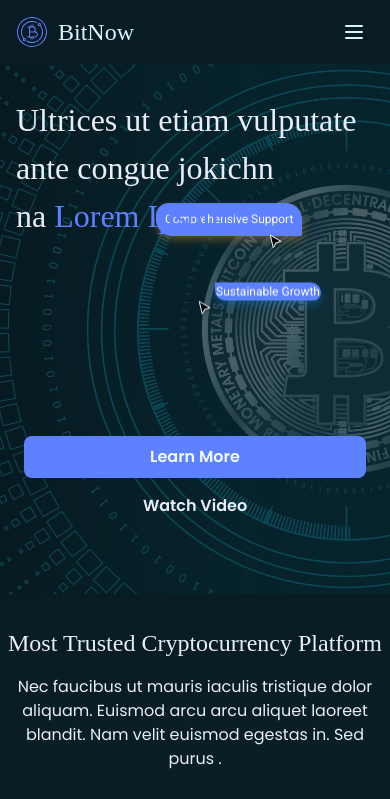
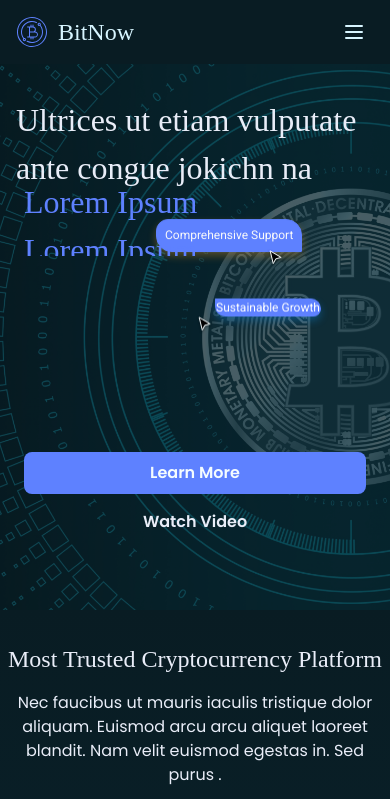
Before and after one commit to nithinelambachi/bitnow, a Next.js app: page / in a window 390 px wide. Shown: the top 799 px of the page. Built offline with nearby package versions, Linux system fonts and the light colour scheme.

Commit message:
moving title

```diff
--- a/src/app/HeroSection.jsx
+++ b/src/app/HeroSection.jsx
@@ -11,8 +11,6 @@ export default function HeroSection() {
   const sustainableButtonRef = useRef(null);
   const comprehensiveButtonRef = useRef(null);
 
-
-
   useEffect(() => {
     const handleScroll = () => setScrollY(window.scrollY);
     const handleMouseMove = (e) => {
@@ -20,7 +18,7 @@ export default function HeroSection() {
         const rect = containerRef?.current?.getBoundingClientRect();
         setMousePosition({
           x: e?.clientX - rect?.left,
-          y: e?.clientY - rect?.top
+          y: e?.clientY - rect?.top,
         });
       }
     };
@@ -35,16 +33,19 @@ export default function HeroSection() {
   }, []);
 
   const handleLearnMore = () => {
-    console.log('Learn More clicked')
-  }
+    console.log('Learn More clicked');
+  };
 
   const handleWatchVideo = () => {
-    setWatchVideoClicked(true)
-    console.log('Watch Video clicked')
-  }
+    setWatchVideoClicked(true);
+    console.log('Watch Video clicked');
+  };
 
   return (
-    <section ref={containerRef} className="w-full bg-[linear-gradient(180deg,#091c22_0%,#091c2200_50%,#091c22_100%)] relative overflow-hidden">
+    <section
+      ref={containerRef}
+      className="w-full bg-[linear-gradient(180deg,#091c22_0%,#091c2200_50%,#091c22_100%)] relative overflow-hidden"
+    >
       <div
         className="absolute inset-0 bg-cover bg-center bg-no-repeat opacity-30"
         style={{ backgroundImage: 'url(/images/img_bitcoinabstract_2.png)' }}
@@ -52,7 +53,6 @@ export default function HeroSection() {
 
       <div className="relative z-10 w-full max-w-[1440px] mx-auto px-4 sm:px-6 lg:px-8">
         <div className="flex flex-col gap-[64px] sm:gap-[96px] lg:gap-[128px] justify-start items-center py-8 sm:py-12 lg:py-16">
-
           <div className="relative w-full max-w-[1192px] mx-auto">
             <div className="flex flex-col justify-start items-start w-full">
               <div className="flex flex-col justify-start items-end w-full lg:w-[92%]">
@@ -61,19 +61,23 @@ export default function HeroSection() {
                   style={{ fontFamily: 'Monomaniac One' }}
                 >
                   Ultrices ut etiam vulputate ante congue jokichn na
+                  <span className="inline-block overflow-hidden h-[64px] align-middle pl-2">
                     <span
-                  className="pl-2 text-[32px] sm:text-[48px] md:text-[56px] lg:text-[63px] font-normal leading-[45px] sm:leading-[67px] md:leading-[78px] lg:leading-[89px] text-[#5e81ff] capitalize mt-[-40px] sm:mt-[-60px] lg:mt-[-80px] "
+                      className="inline-block animate-scrollText"
                       style={{
                         fontFamily: 'Monomaniac One',
-                    transform: `translateY(${-scrollY * 0.1}px)`,
-                    transition: 'transform 0.1s ease-out'
                       }}
                     >
+                      <span className="block text-[32px] sm:text-[48px] md:text-[56px] lg:text-[63px] text-[#5e81ff] capitalize leading-none">
                         Lorem Ipsum
                       </span>
+
+                      <span className="block mt-4 text-[32px] sm:text-[48px] md:text-[56px] lg:text-[63px] text-[#5e81ff] capitalize leading-none">
+                        Lorem Ipsum
+                      </span>
+                    </span>
+                  </span>
                 </h1>
-
-
               </div>
 
               <div className="relative w-full mt-[-22px] sm:mt-[-32px] lg:mt-[-44px]">
@@ -84,7 +88,7 @@ export default function HeroSection() {
                       className="absolute z-30 transition-transform duration-300 ease-out flex items-start"
                       style={{
                         animation: 'float 4s ease-in-out infinite',
-                        willChange: 'transform'
+                        willChange: 'transform',
                       }}
                     >
                       <Image
@@ -125,7 +129,7 @@ export default function HeroSection() {
                     style={{
                       willChange: 'transform',
                       animation: 'float 4s ease-in-out infinite 0.5s',
-                      marginRight: '72px'
+                      marginRight: '72px',
                     }}
                   >
                     <div className="flex justify-center items-center shadow-[0px_4px_8px_#ffa62951] border border-[#5e81ff] rounded-[12px_16px_1px_16px] bg-[#5e81ff] px-2 py-2">
--- a/src/styles/index.css
+++ b/src/styles/index.css
@@ -8,6 +8,20 @@ body {
   box-sizing: border-box;
 }
 
-*, *::before, *::after {
+*,
+*::before,
+*::after {
   box-sizing: inherit;
 }
+@keyframes scrollText {
+  0% {
+    transform: translateY(0%);
+  }
+  100% {
+    transform: translateY(-50%);
+  }
+}
+
+.animate-scrollText {
+  animation: scrollText 3s linear infinite;
+}
```
Lines whose indentation alone changed are shown as unchanged.
